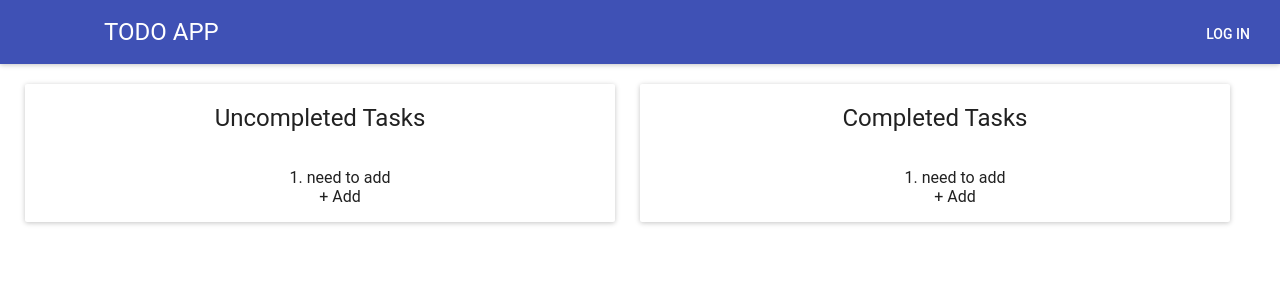
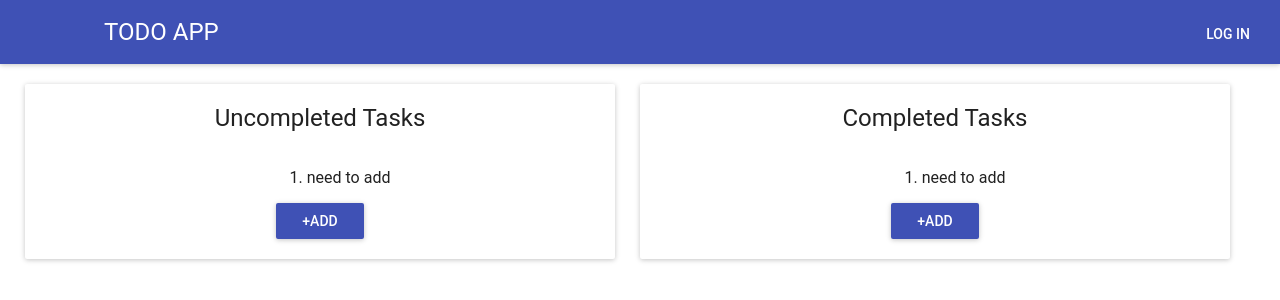
Before and after one commit to jjspetz/project-manager, a React (Create React App) app: page / in a window 1280 px wide. Shown: the top 300 px of the page. Built offline with nearby package versions, Linux system fonts and the light colour scheme; what react-tap-event-plugin would draw is missing.

Commit message:
stylized buttons

```diff
--- a/src/todo.jsx
+++ b/src/todo.jsx
@@ -1,7 +1,11 @@
 import React, { Component } from 'react';
 import {Card, CardTitle} from 'material-ui/Card';
+import RaisedButton from 'material-ui/RaisedButton';
 import './todo.css';
 
+const style = {
+  marginBottom: 20,
+};
 
 class Todo extends Component {
   render() {
@@ -11,16 +15,16 @@ class Todo extends Component {
           <CardTitle title="Uncompleted Tasks"/>
           <ol id='uTask' ondragover="allowDrop(event)" ondrop="drop(event)">
             <li>need to add</li>
-            <div className='add' id='add'>+ Add</div>
           </ol>
+          <RaisedButton className='add' id='add' label='+Add' primary={true} style={style}/>
         </Card>
 
         <Card className='card'>
           <CardTitle title="Completed Tasks"/>
           <ol id='cTask' ondragover="allowDrop(event)" ondrop="drop(event)">
             <li>need to add</li>
-            <div className='add' id='add'>+ Add</div>
           </ol>
+          <RaisedButton className='add' id='add' label='+Add' primary={true} style={style}/>
         </Card>
       </div>
     )
```
